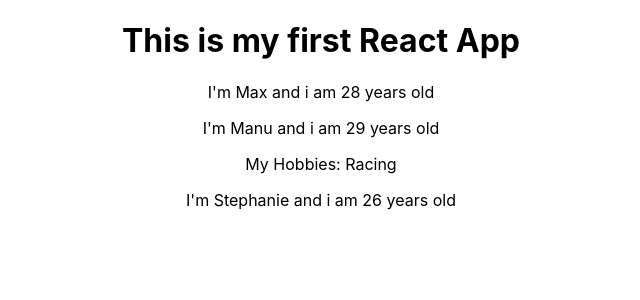
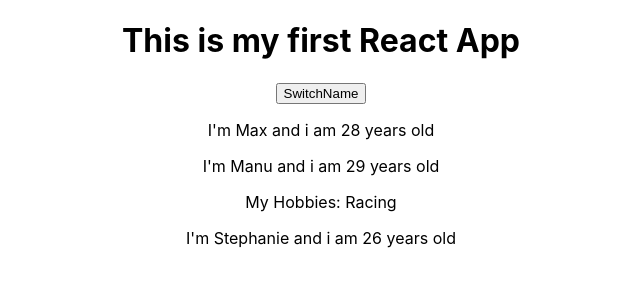
Before and after one commit to TowhidAust/ReactLearning, a React (Create React App) app in the folder my-app/: page / in a window 1280 px wide. Shown: the top 300 px of the page, without its empty margins (319-959 px from the left). Built offline with nearby package versions, Linux system fonts and the light colour scheme.

Commit message:
Manipulating the state

```diff
--- a/my-app/src/App.js
+++ b/my-app/src/App.js
@@ -3,13 +3,38 @@
 import Person from './Person/Person';
 
 class App extends Component {
+
+  // State is a property which can be named special property
+  state = {
+    persons: [
+      {name: 'Max', age: 28},
+      {name: 'Manu', age: 29},
+      {name: 'Stephanie', age: 26}
+    ],
+    otherstate:'some other value'
+  }
+
+  switchNameHandler = ()=>{
+    console.log("was clicked");
+    // this.state.persons[0].name = "Maxmilian"; cant change directly
+    this.setState({
+      persons: [
+        {name: 'Maxmilian', age: 28},
+        {name: 'Manual Nuer', age: 29},
+        {name: 'StephanieXYS', age: 26}
+      ]
+    })
+  }
+
   render() {
     return (
       <div className="App">
          <h1>This is my first React App</h1>
-        <Person name = "Max" age="28" />
-        <Person name = "Manu" age="29"> My Hobbies: Racing </Person>
-        <Person name = "Stephanie" age="26" />
+
+         <button onClick={this.switchNameHandler}> SwitchName</button>
+        <Person name = {this.state.persons[0].name} age={this.state.persons[0].age} />
+        <Person name = {this.state.persons[1].name} age={this.state.persons[1].age}> My Hobbies: Racing </Person>
+        <Person name = {this.state.persons[2].name} age={this.state.persons[2].age} />
       </div>
     );
   }
```
